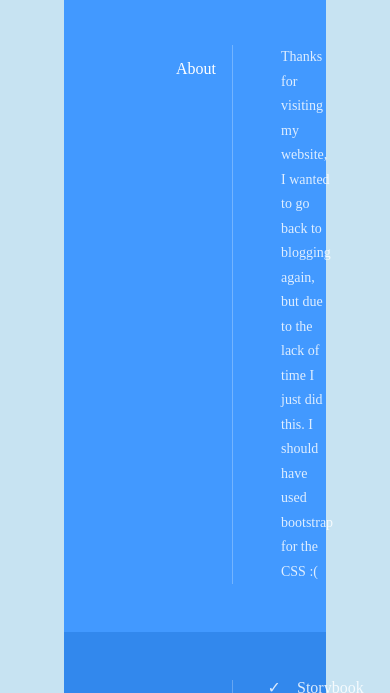
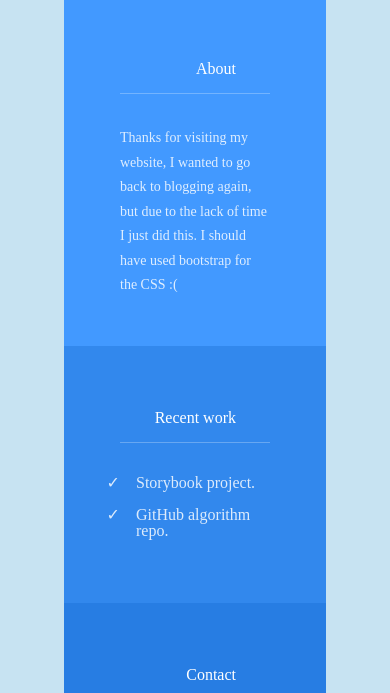
Before and after one commit to absalonv/absalonv.com, a plain HTML site: page index.html in a window 390 px wide. Shown: the part 351-1044 px from the top of the page. Drawn offline with Linux system fonts and the light colour scheme.

Commit message:
a bit of responsiveness

```diff
--- a/index.html
+++ b/index.html
@@ -26,8 +26,9 @@
 
 			</div>
 			<div class="fragment" id="about">
-				<h2>About</h2>
-				<div>
+				<div class="title"><h2>About</h2></div>
+
+				<div class="details">
 					Thanks for visiting my website,
 					I wanted to go back to blogging again,
 					but due to the lack of time I just did this.
@@ -35,8 +36,9 @@
 				</div>
 			</div>
 			<div class="fragment" id="work">
-				<h2>Recent work</h2>
-				<div>
+				<div class="title"><h2>Recent work</h2></div>
+
+				<div class="details">
 					<ul>
 						<li>
 							<p>Storybook project.</p>
@@ -49,8 +51,9 @@
 
 			</div>
 			<div class="fragment" id="contact">
-				<h2>Contact</h2>
-				<div>
+				<div class="title"><h2>Contact</h2></div>
+
+				<div class="details">
 					<a class="button" href="https://www.linkedin.com/in/absalon/">LinkedIn</a>
 				</div>
 			</div>
--- a/styles.css
+++ b/styles.css
@@ -29,21 +29,23 @@ body{
 
 .fragment{
     display: flex;
+    flex-wrap: wrap;
     padding: 3rem 3.5rem;
 }
 
-.fragment h2{
+.fragment .title{
     color: #FFF;
-    min-width: 5rem;
+    flex-basis: 100px;
     text-align: right;
     margin: 1rem;
 }
 
 
-.fragment > div{
+.fragment > .details{
     padding-left: 3rem;
     border-left: solid 1px rgba(255,255,255,0.259);
     color: rgba(255,255,255,0.831);
+    width: 260px;
 }
 
 
@@ -103,24 +105,19 @@ a.button{
     line-height: 2.5rem;
 }
 
-/* ul li::before{
-    content: '\2713';
-    border-radius: 100%;
-    height: 1.25rem;
-    min-width: 1.25rem;
-    border:solid 1px rgba(255,255,255,0.259)
-} */
-
-
 
 #about{
     background-color: #4299FF;
 }
 
-#about > div{
+#about > .details{
     font-size: 0.875em;
     line-height: 1.75;
     font-weight: 300;
+}
+
+#about p{
+    color: rgba(255,255,255,0.831);
 }
 
 #work{
@@ -133,6 +130,12 @@ a.button{
 
 
 
-#about p{
-    color: rgba(255,255,255,0.831);
+@media (max-width: 680px) {
+    .fragment > div.details{
+        padding-left: 0;
+        width: 330px;
+        padding-top: 2rem;
+        border-left: none;
+        border-top: solid 1px rgba(255,255,255,0.259);
+    }
 }
```
